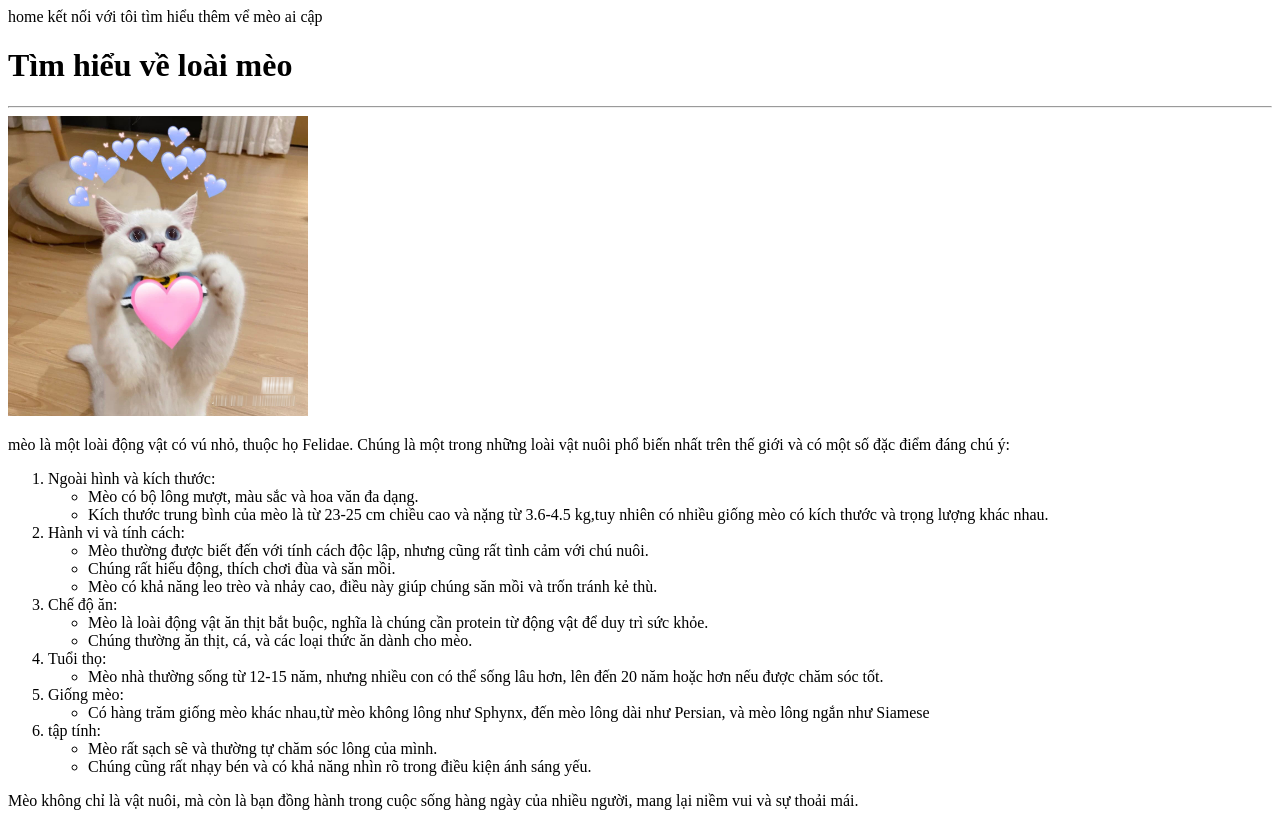
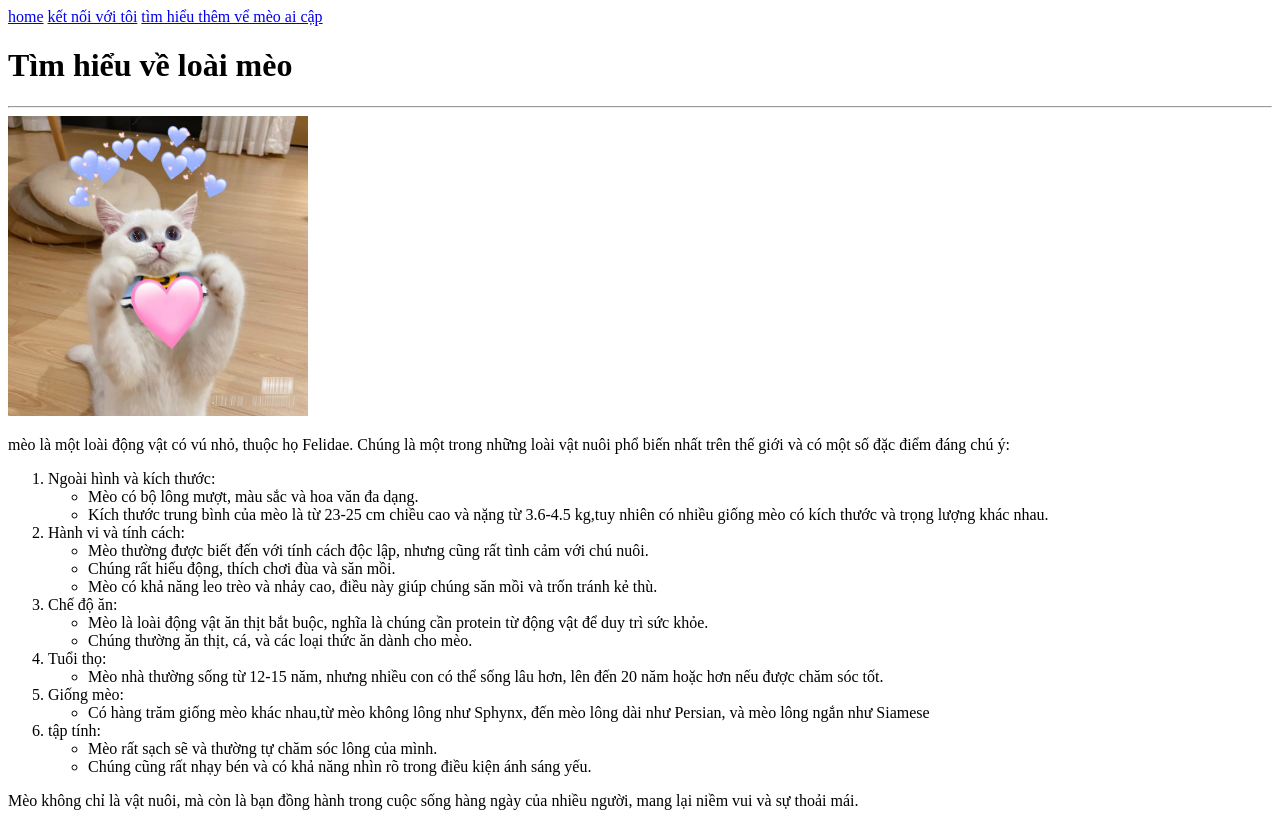
Before and after one commit to huyle-uii/duan8, a plain HTML site: page index.html in a window 1280 px wide. Drawn offline with Linux system fonts and the light colour scheme.

Commit message:
sửa đổi lần 1

```diff
--- a/index.html
+++ b/index.html
@@ -6,9 +6,9 @@
     <title>Document</title>
 </head>
 <body>
-    <a src="./index.html">home</a>
-    <a src="./contact me.html">kết nối với tôi</a>
-    <a src="./timhieuthem.html">tìm hiểu thêm vể mèo ai cập</a>
+    <a href="./index.html">home</a>
+    <a href="./contact me.html">kết nối với tôi</a>
+    <a href="./timhieuthem.html">tìm hiểu thêm vể mèo ai cập</a>
     <h1> Tìm hiểu về loài mèo</h1>
     <hr>
     <img src="./img/anh-meo-cute-trai-tim-6.jpg" alt="hình ảnh con mèo" width="300">
```
